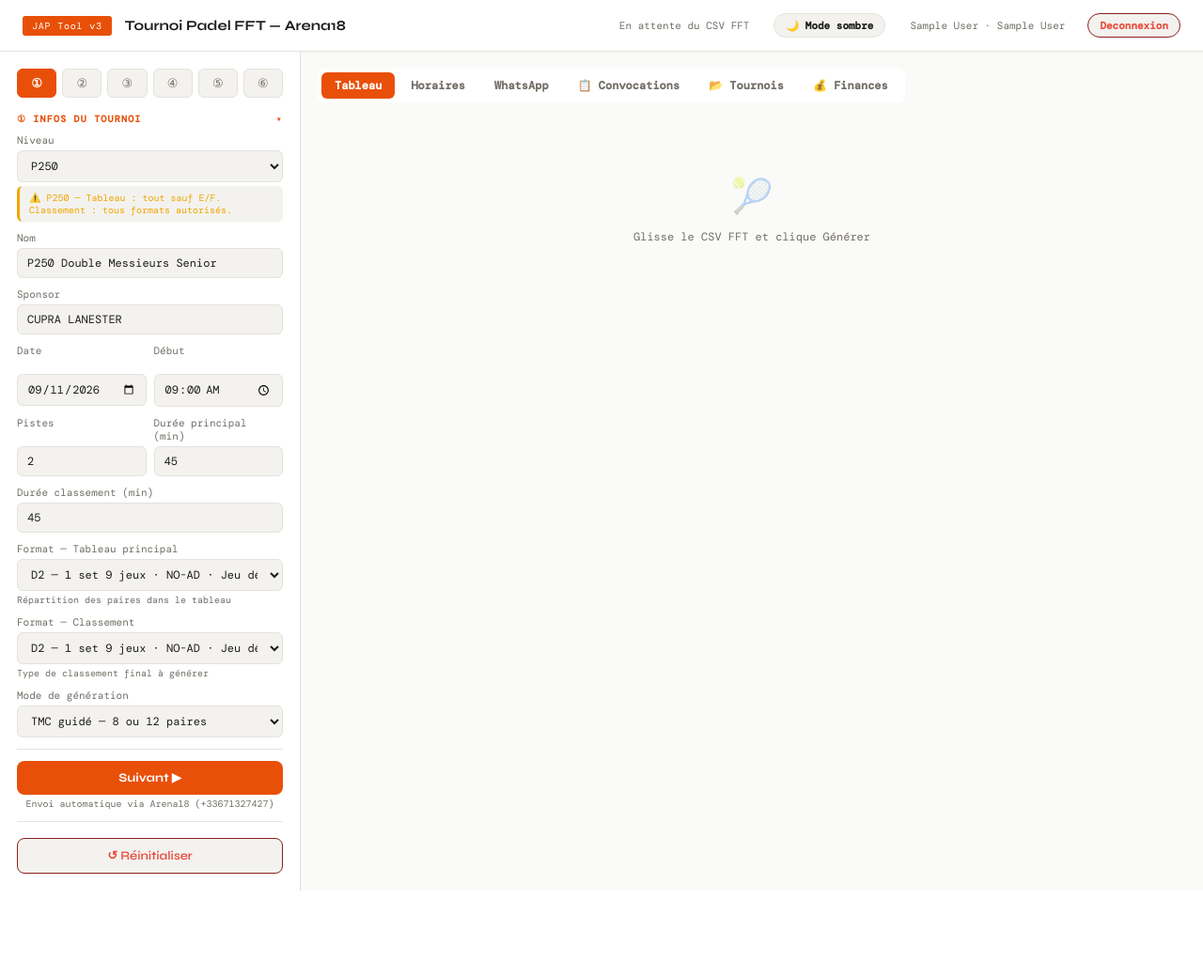
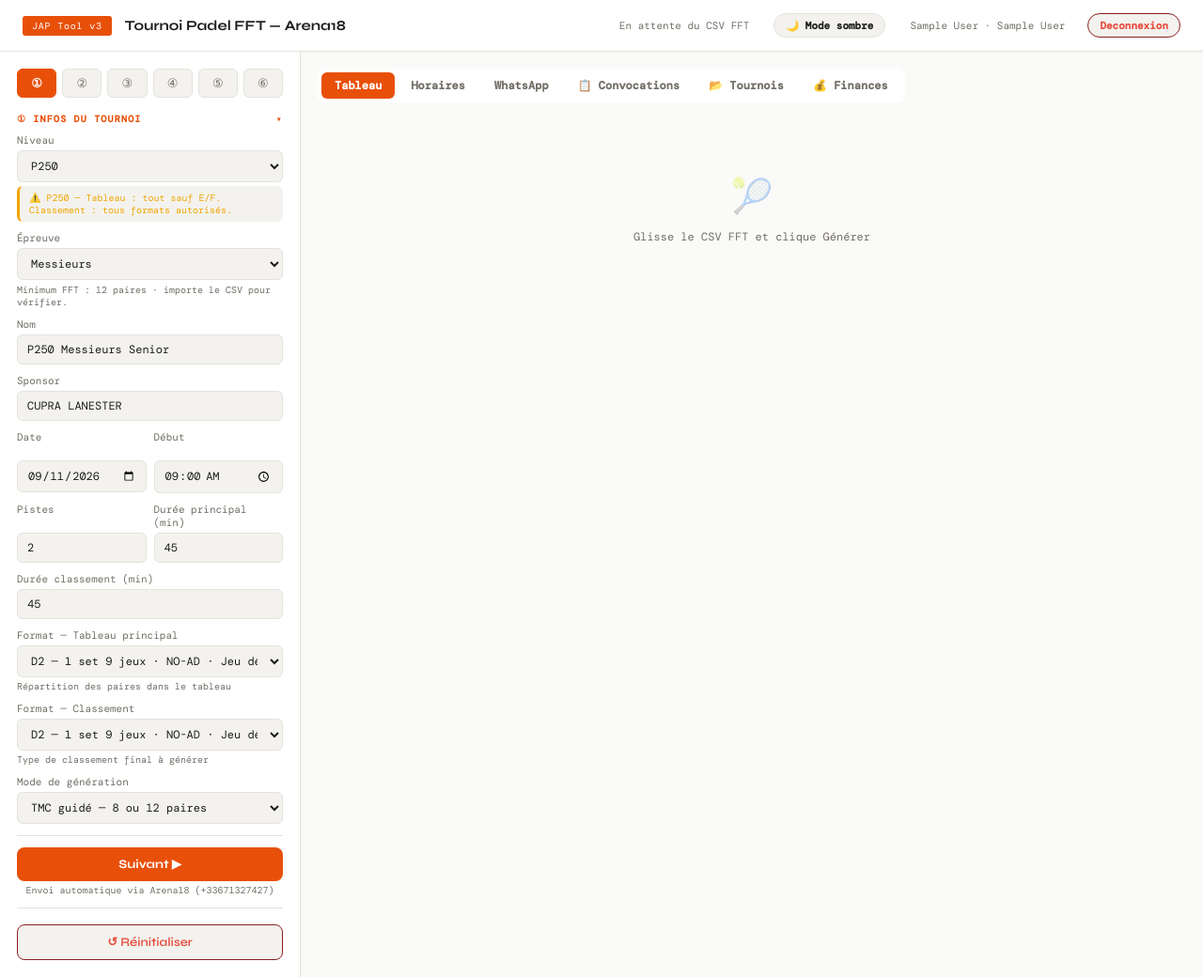
Before and after one commit to casabiancapierre56-ai/jap-tool, a Flask app: page / in a window 1280 px wide. Shown: the whole page at 94% size. Before the commit the page ends 948 px from the top, so only its background shows below. Run offline with Flask 3, Linux system fonts and the light colour scheme; the visitor is signed in with stand-in values (Sample User, id 1); data comes from the database, SQL or seed files in the repository.

Commit message:
Add guided FFT tournament configuration

```diff
--- a/app.py
+++ b/app.py
@@ -755,6 +755,34 @@ def generer_pdf_feuille(matchs, nom_tournoi, date_str, sponsor, format_jeu, data
     return out.getvalue()
 
 # ── Validation règlement FFT ─────────────
+FFT_MIN_PAIRES_GUIDEES = {
+    'P25': {'Dames': 4, 'Messieurs': 4, 'Mixtes': 4},
+    'P50': {'Dames': 4, 'Messieurs': 4, 'Mixtes': 4},
+    'P100': {'Dames': 4, 'Messieurs': 8, 'Mixtes': 8},
+    'P250': {'Dames': 4, 'Messieurs': 12, 'Mixtes': 12},
+}
+
+
+def valider_configuration_guidee(niveau, epreuve, nb_paires):
+    """Valide le périmètre FFT couvert par le générateur TMC guidé."""
+    if not isinstance(niveau, str) or not isinstance(epreuve, str) or not niveau or not epreuve:
+        return 'Choisis le niveau et le type d’épreuve avant de générer.'
+    if niveau not in FFT_MIN_PAIRES_GUIDEES:
+        return (
+            f'Le TMC guidé ne couvre pas encore le niveau {niveau}. '
+            'Les contrôles automatiques sont disponibles de P25 à P250.'
+        )
+    if epreuve not in FFT_MIN_PAIRES_GUIDEES[niveau]:
+        return f'Type d’épreuve non reconnu : {epreuve}'
+    minimum = FFT_MIN_PAIRES_GUIDEES[niveau][epreuve]
+    if nb_paires < minimum:
+        return (
+            f'{niveau} {epreuve} : minimum FFT {minimum} paires '
+            f'({nb_paires} trouvées dans le CSV).'
+        )
+    return None
+
+
 def valider_tournoi(paires, heure_debut, nb_pistes, duree_principal, duree_classement, format_jeu, contraintes, format_jeu_classement=None):
     alertes = []
     if len(paires) < 4:
@@ -809,8 +837,6 @@ def valider_tournoi(paires, heure_debut, nb_pistes, duree_principal, duree_class
         alertes.append({'level':'warning', 'message': f'Fin de tournoi estimee apres minuit ({min_to_hm(h_fin_min)})'})
     elif h_fin_min > 22*60:
         alertes.append({'level':'warning', 'message': f'Fin de tournoi estimee a {min_to_hm(h_fin_min)}'})
-    if duree_classement >= 45 and duree_principal >= 45:
-        alertes.append({'level':'warning', 'message': 'Pour gagner du temps : Format F conseille pour les matchs de classement (~20 min)'})
     if len(paires) % 2 != 0:
         alertes.append({'level':'warning', 'message': f'Nombre de paires impair ({len(paires)})'})
     sans_lic = [p for p in paires if not p.get('licJ1') or not p.get('licJ2')]
@@ -824,7 +850,7 @@ def valider_tournoi(paires, heure_debut, nb_pistes, duree_principal, duree_class
 
 def generer_8_paires(paires, T, heure_debut, nb_pistes, duree_principal, duree_classement,
                      nom_tournoi, date_str, format_jeu, format_jeu_classement,
-                     contraintes, alertes, doublons, qf_map):
+                     contraintes, alertes, doublons, qf_map, niveau, epreuve):
     """Génère un tournoi simplifié pour 8 paires exactes.
     Pas de 1/8 — QF directs numérotés M1-M4."""
 
@@ -998,6 +1024,8 @@ def generer_8_paires(paires, T, heure_debut, nb_pistes, duree_principal, duree_c
         'doublons': doublons,
         'qfMap':    {'0':None,'3':None,'4':None,'7':None},  # Vide pour 8 paires
         'alertes':  alertes,
+        'niveau': niveau,
+        'epreuve': epreuve,
         'formatJeuClassement': format_jeu_classement,
         'nbMatchs': len(matchs),
         'format8paires': True,
@@ -1193,11 +1221,17 @@ def generer():
     format_jeu            = data.get('formatJeu', 'D2 : 1 set 9 jeux, NO-AD')
     format_jeu_classement = data.get('formatJeuClassement', format_jeu)
     contraintes      = data.get('contraintes', {})
+    niveau           = data.get('niveau')
+    epreuve          = data.get('epreuve')
 
     try:
         paires = parse_csv(csv_text)
     except Exception as e:
         return jsonify({'error': f'Erreur CSV : {str(e)}'}), 400
+
+    erreur_configuration = valider_configuration_guidee(niveau, epreuve, len(paires))
+    if erreur_configuration:
+        return jsonify({'error': erreur_configuration}), 400
 
     if len(paires) not in {8, 12}:
         return jsonify({
@@ -1238,7 +1272,7 @@ def generer():
         return generer_8_paires(
             paires, T, heure_debut, nb_pistes, duree_principal, duree_classement,
             nom_tournoi, date_str, format_jeu, format_jeu_classement,
-            contraintes, alertes, doublons, qf_map
+            contraintes, alertes, doublons, qf_map, niveau, epreuve
         )
     # ────────────────────────────────────────────────────────────────────
 
@@ -1440,6 +1474,8 @@ def generer():
         'doublons': doublons,
         'qfMap':    qf_map,
         'alertes':  alertes,
+        'niveau': niveau,
+        'epreuve': epreuve,
         'formatJeuClassement': format_jeu_classement,
     })
 
--- a/templates/index.html
+++ b/templates/index.html
@@ -189,11 +189,17 @@ tr:hover td{background:var(--dk3);}
     <div class="stl" onclick="toggleStep(1)" style="cursor:pointer;display:flex;justify-content:space-between;align-items:center;">① Infos du tournoi<span id="chev1">▾</span></div>
     <div class="fi"><label>Niveau</label>
       <select id="niveau" onchange="onNiveauChange()">
-        <option value="P25">P25</option><option value="P100">P100</option>
-        <option value="P250" selected>P250</option><option value="P500">P500</option>
-        <option value="P1000">P1000</option><option value="P1500">P1500</option>
-        <option value="P2000">P2000</option>
+        <option value="P25">P25</option><option value="P50">P50</option><option value="P100">P100</option>
+        <option value="P250" selected>P250</option>
       </select>
+    </div>
+    <div class="fi"><label>Épreuve</label>
+      <select id="epreuve" onchange="onEpreuveChange()">
+        <option value="Dames">Dames</option>
+        <option value="Messieurs" selected>Messieurs</option>
+        <option value="Mixtes">Mixtes</option>
+      </select>
+      <div id="config-fft-note" style="font-size:10px;color:var(--tx2);font-family:var(--mo);margin-top:4px;"></div>
     </div>
     <div class="fi"><label>Nom</label><input id="nt" value="P250 Double Messieurs Sénior"/></div>
     <div class="fi"><label>Sponsor</label><input id="sp" value="CUPRA LANESTER"/></div>
@@ -497,6 +503,7 @@ function parsePairesPreview(text){
   pairesLoaded.sort((a,b)=>a.poids-b.poids);
   pairesLoaded.forEach((p,i)=>p.id=i+1);
   document.querySelectorAll('.contrainte-select').forEach(updateSelect);
+  updateConfigFftNote();
 }
 
 function updateSelect(sel){
@@ -560,6 +567,7 @@ dz.addEventListener('drop',e=>{e.preventDefault();dz.classList.remove('over');co
 function onFmtModeChange(){
   const mode=document.getElementById('fmt-mode').value;
   document.getElementById('nbp-block').style.display=mode==='poules'?'block':'none';
+  onNiveauChange();
 }
 
 function lancerGeneration(){
@@ -711,6 +719,8 @@ async function generer(){
         dureeMatchClassement:parseInt(document.getElementById('dc').value),
         formatJeu:document.getElementById('fg').value,
         formatJeuClassement:document.getElementById('fg-cls').value,
+        niveau:document.getElementById('niveau').value,
+        epreuve:document.getElementById('epreuve').value,
         contraintes,
       })
     });
@@ -1298,12 +1308,16 @@ const FORMATS_NIVEAUX={
 
 function onNiveauChange(){
   const niveau=document.getElementById('niveau').value;
-  const fmts=FORMATS_NIVEAUX[niveau];
+  const fmts=FORMATS_NIVEAUX[niveau==='P50'?'P250':niveau];
   if(!fmts)return;
+  const guide=document.getElementById('fmt-mode').value==='fft';
+  const compatible=f=>!guide||!/^\s*[EF]\b/.test(f.val);
+  const principaux=fmts.principal.filter(compatible);
+  const classements=fmts.classement.filter(compatible);
   const nt=document.getElementById('nt');
-  if(nt.value.startsWith('P')) nt.value=niveau+' Double Messieurs Senior';
-  document.getElementById('fg').innerHTML=fmts.principal.map((f,i)=>`<option value="${f.val}"${i===0?' selected':''}>${f.label}</option>`).join('');
-  document.getElementById('fg-cls').innerHTML=fmts.classement.map((f,i)=>`<option value="${f.val}"${i===0?' selected':''}>${f.label}</option>`).join('');
+  if(nt.value.startsWith('P')) nt.value=niveau+' '+document.getElementById('epreuve').value+' Senior';
+  document.getElementById('fg').innerHTML=principaux.map((f,i)=>`<option value="${f.val}"${i===0?' selected':''}>${f.label}</option>`).join('');
+  document.getElementById('fg-cls').innerHTML=classements.map((f,i)=>`<option value="${f.val}"${i===0?' selected':''}>${f.label}</option>`).join('');
   // Sélectionner D2 par défaut si disponible
   const d2val='D2 : 1 set 9 jeux, NO-AD, jeu decisif a 7pts a 8/8';
   const fgSel=document.getElementById('fg');
@@ -1313,8 +1327,48 @@ function onNiveauChange(){
   if(fmts.note){
     let noteEl=document.getElementById('niveau-note');
     if(!noteEl){noteEl=document.createElement('div');noteEl.id='niveau-note';noteEl.style='font-size:10px;color:var(--am);font-family:var(--mo);margin-top:4px;padding:6px 10px;background:var(--dk3);border-radius:6px;border-left:3px solid var(--am);';document.getElementById('niveau').parentElement.appendChild(noteEl);}
-    noteEl.textContent='⚠️ '+fmts.note;
+    noteEl.textContent=niveau==='P50'?'Formats proposés pour le P50 selon le référentiel FFT 2027.':'⚠️ '+fmts.note;
   }
+  updateConfigFftNote();
+}
+
+const MIN_PAIRES_FFT={
+  P25:{Dames:4,Messieurs:4,Mixtes:4},
+  P50:{Dames:4,Messieurs:4,Mixtes:4},
+  P100:{Dames:4,Messieurs:8,Mixtes:8},
+  P250:{Dames:4,Messieurs:12,Mixtes:12},
+};
+
+function updateConfigFftNote(){
+  const niveau=document.getElementById('niveau').value;
+  const epreuve=document.getElementById('epreuve').value;
+  const note=document.getElementById('config-fft-note');
+  const minimum=MIN_PAIRES_FFT[niveau]&&MIN_PAIRES_FFT[niveau][epreuve];
+  if(!minimum){
+    note.textContent='TMC guidé non disponible à ce niveau : utilise une organisation validée par le juge-arbitre.';
+    note.style.color='var(--am)';
+    return;
+  }
+  const nb=pairesLoaded.length;
+  if(!nb){
+    note.textContent=`Minimum FFT : ${minimum} paires · importe le CSV pour vérifier.`;
+    note.style.color='var(--tx2)';
+  }else if(nb<minimum){
+    note.textContent=`⛔ ${nb} paires importées · il en manque ${minimum-nb} pour un ${niveau} ${epreuve}.`;
+    note.style.color='#e74c3c';
+  }else if(![8,12].includes(nb)){
+    note.textContent=`⚠️ ${nb} paires importées · cet effectif n'est pas encore couvert par le TMC guidé.`;
+    note.style.color='var(--am)';
+  }else{
+    note.textContent=`✅ ${nb} paires · configuration compatible avec le TMC guidé ${niveau} ${epreuve}.`;
+    note.style.color='var(--gr)';
+  }
+}
+
+function onEpreuveChange(){
+  const nt=document.getElementById('nt');
+  if(nt.value.startsWith('P')) nt.value=document.getElementById('niveau').value+' '+document.getElementById('epreuve').value+' Senior';
+  updateConfigFftNote();
 }
 
 document.getElementById('dt').value=new Date().toISOString().split('T')[0];
@@ -1337,6 +1391,7 @@ function sauvegarderSession(){
         fg: document.getElementById('fg').value,
         fgCls: document.getElementById('fg-cls').value,
         niveau: document.getElementById('niveau').value,
+        epreuve: document.getElementById('epreuve').value,
       },
       savedAt: new Date().toLocaleString('fr-FR')
     };
@@ -1378,6 +1433,7 @@ function appliquerRestauration(){
     document.getElementById('dp').value = p.dp || '45';
     document.getElementById('dc').value = p.dc || '45';
     document.getElementById('niveau').value = p.niveau || 'P250';
+    document.getElementById('epreuve').value = p.epreuve || 'Messieurs';
     onNiveauChange();
     genData = session.genData;
     if(session.csvSynthetique) csvText = session.csvSynthetique;
@@ -1422,6 +1478,7 @@ function getTournoiPayload(){
     dateStr:  dt,
     nbPaires: genData ? genData.paires.length : 0,
     niveau:   document.getElementById('niveau').value,
+    epreuve:  document.getElementById('epreuve').value,
     genData:  genData,
     tournoiId: window._tournoiIdEnCours || null,finances: getFinancesPayload(),
     params: {
@@ -1435,6 +1492,7 @@ dc:    document.getElementById('dc').value,
       fg:    document.getElementById('fg').value,
       fgCls: document.getElementById('fg-cls').value,
       niveau:document.getElementById('niveau').value,
+      epreuve:document.getElementById('epreuve').value,
     }
   };
 }
@@ -1524,6 +1582,7 @@ async function nouveauTournoi(){
   document.getElementById('dp').value='45';
   document.getElementById('dc').value='45';
   document.getElementById('niveau').value='P250';
+  document.getElementById('epreuve').value='Messieurs';
   onNiveauChange();
   ['tt','th','tm','tc'].forEach(t=>document.getElementById(t).innerHTML=`<div class="empty"><div class="empty-i">🎾</div>En attente</div>`);
   document.getElementById('ts2').innerHTML='<div class="t-empty"><div style="font-size:32px;margin-bottom:10px;opacity:.3;">🗄️</div>Aucun tournoi sauvegardé</div>';
@@ -1582,7 +1641,9 @@ async function chargerTournoi(tid){
     if(t.error){ alert(t.error); return; }
     const session = t.data;
     const p = session.params;
-    if(p.niveau){ document.getElementById('niveau').value = p.niveau; onNiveauChange(); }
+    if(p.niveau){ document.getElementById('niveau').value = p.niveau; }
+    document.getElementById('epreuve').value = p.epreuve || 'Messieurs';
+    onNiveauChange();
     document.getElementById('nt').value = p.nomTournoi || '';
     document.getElementById('sp').value = p.sponsor || '';
     document.getElementById('dt').value = p.dt || '';
```
Also changed, not shown: docs/REGLES_FFT.md (+11 -0 lines), tests/test_security.py (+75 -15 lines).
